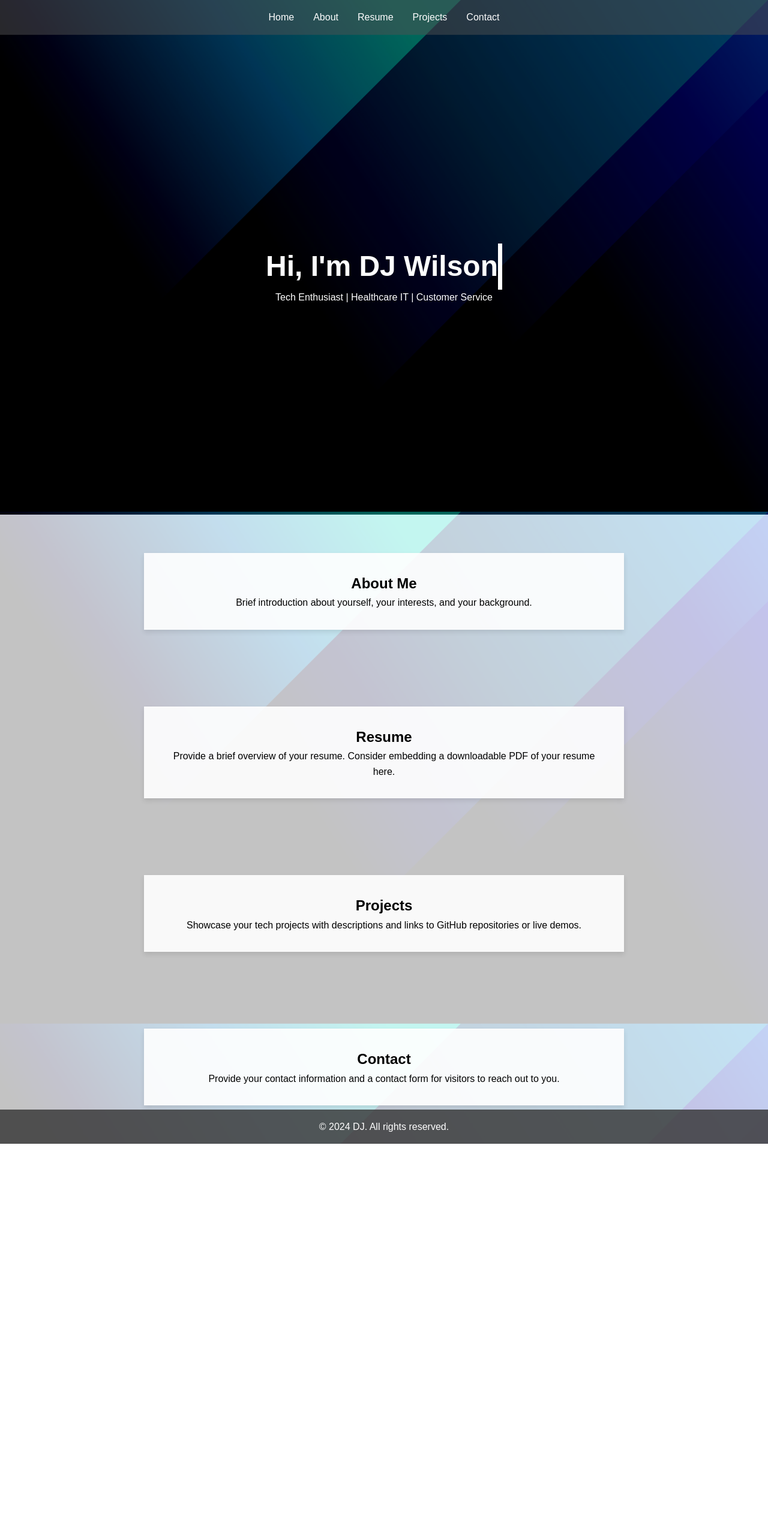
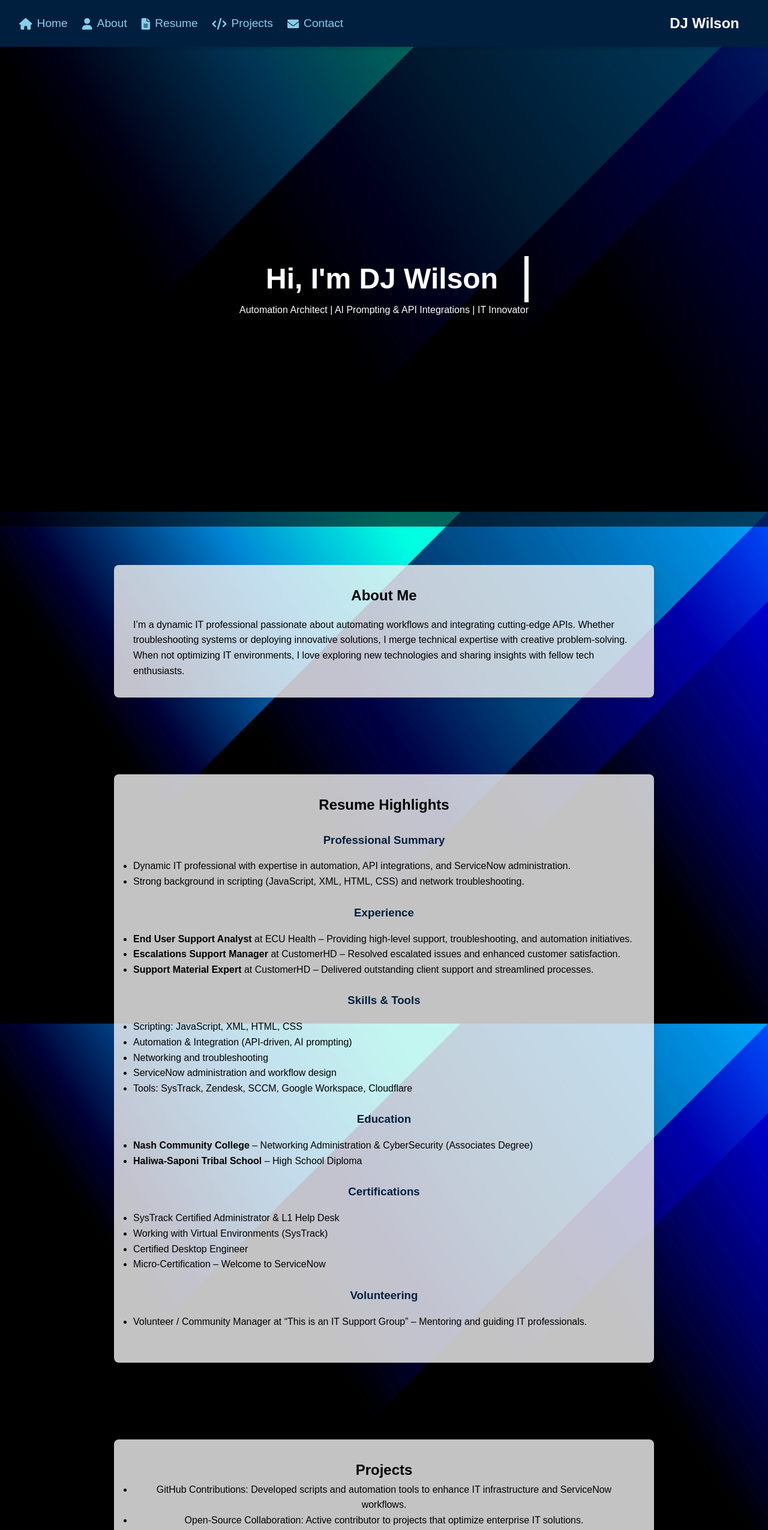
Before and after one commit to dcodeu/portfolio, a plain HTML site: page index.html in a window 1280 px wide. Shown: the top 2551 px of the page at 60% size. Before the commit the page ends 1907 px from the top, so only its background shows below. Drawn offline with Linux system fonts and the light colour scheme.

Commit message:
Added information

```diff
--- a/index.html
+++ b/index.html
@@ -1,64 +1,155 @@
 <!DOCTYPE html>
 <html lang="en">
 <head>
-    <meta charset="UTF-8">
-    <meta name="viewport" content="width=device-width, initial-scale=1.0">
+  <meta charset="UTF-8" />
+  <meta name="viewport" content="width=device-width, initial-scale=1.0"/>
   <title>DJ's Portfolio</title>
-    <link rel="stylesheet" href="styles.css">
-    <link rel="stylesheet" href="https://cdnjs.cloudflare.com/ajax/libs/font-awesome/6.0.0-beta3/css/all.min.css">
+
+  <!-- Link to External CSS -->
+  <link rel="stylesheet" href="styles.css" />
+
+  <!-- Font Awesome CDN -->
+  <link rel="stylesheet" href="https://cdnjs.cloudflare.com/ajax/libs/font-awesome/6.0.0-beta3/css/all.min.css" />
 </head>
 <body>
+  <!-- HEADER & NAV -->
   <header>
-        <nav>
+    <nav class="navbar">
+      <div class="nav-links">
         <ul>
-                <li><a href="#home">Home</a></li>
-                <li><a href="#about">About</a></li>
-                <li><a href="#resume">Resume</a></li>
-                <li><a href="#projects">Projects</a></li>
-                <li><a href="#contact">Contact</a></li>
+          <li><a href="#home"><i class="fas fa-home"></i> Home</a></li>
+          <li><a href="#about"><i class="fas fa-user"></i> About</a></li>
+          <li><a href="#resume"><i class="fas fa-file-alt"></i> Resume</a></li>
+          <li><a href="#projects"><i class="fas fa-code"></i> Projects</a></li>
+          <li><a href="#contact"><i class="fas fa-envelope"></i> Contact</a></li>
         </ul>
+      </div>
+      <div class="nav-name">DJ Wilson</div>
     </nav>
   </header>
 
-    <section id="home">
+  <!-- HOME SECTION -->
+  <section id="home" class="float">
     <div class="home-content">
+      <!-- Typing effect text (controlled by script.js) -->
       <h1 class="typing">Hi, I'm DJ Wilson</h1>
-            <p>Tech Enthusiast | Healthcare IT | Customer Service</p>
+      <p>Automation Architect | AI Prompting & API Integrations | IT Innovator</p>
     </div>
   </section>
 
-    <section id="about">
+  <!-- ABOUT SECTION -->
+  <section id="about" class="float">
     <div class="about-content">
       <h2>About Me</h2>
-            <p>Brief introduction about yourself, your interests, and your background.</p>
+      <p>
+        I’m a dynamic IT professional passionate about automating workflows and integrating cutting‐edge APIs.
+        Whether troubleshooting systems or deploying innovative solutions, I merge technical expertise
+        with creative problem-solving. When not optimizing IT environments, I love exploring new technologies
+        and sharing insights with fellow tech enthusiasts.
+      </p>
     </div>
   </section>
 
-    <section id="resume">
+  <!-- RESUME SECTION -->
+  <section id="resume" class="float">
     <div class="resume-content">
-            <h2>Resume</h2>
-            <p>Provide a brief overview of your resume. Consider embedding a downloadable PDF of your resume here.</p>
+      <h2>Resume Highlights</h2>
+      <div class="resume-section">
+        <h3>Professional Summary</h3>
+        <ul>
+          <li>Dynamic IT professional with expertise in automation, API integrations, and ServiceNow administration.</li>
+          <li>Strong background in scripting (JavaScript, XML, HTML, CSS) and network troubleshooting.</li>
+        </ul>
+      </div>
+      <div class="resume-section">
+        <h3>Experience</h3>
+        <ul>
+          <li><strong>End User Support Analyst</strong> at ECU Health – Providing high-level support, troubleshooting, and automation initiatives.</li>
+          <li><strong>Escalations Support Manager</strong> at CustomerHD – Resolved escalated issues and enhanced customer satisfaction.</li>
+          <li><strong>Support Material Expert</strong> at CustomerHD – Delivered outstanding client support and streamlined processes.</li>
+        </ul>
+      </div>
+      <div class="resume-section">
+        <h3>Skills & Tools</h3>
+        <ul>
+          <li>Scripting: JavaScript, XML, HTML, CSS</li>
+          <li>Automation & Integration (API-driven, AI prompting)</li>
+          <li>Networking and troubleshooting</li>
+          <li>ServiceNow administration and workflow design</li>
+          <li>Tools: SysTrack, Zendesk, SCCM, Google Workspace, Cloudflare</li>
+        </ul>
+      </div>
+      <div class="resume-section">
+        <h3>Education</h3>
+        <ul>
+          <li><strong>Nash Community College</strong> – Networking Administration & CyberSecurity (Associates Degree)</li>
+          <li><strong>Haliwa-Saponi Tribal School</strong> – High School Diploma</li>
+        </ul>
+      </div>
+      <div class="resume-section">
+        <h3>Certifications</h3>
+        <ul>
+          <li>SysTrack Certified Administrator &amp; L1 Help Desk</li>
+          <li>Working with Virtual Environments (SysTrack)</li>
+          <li>Certified Desktop Engineer</li>
+          <li>Micro-Certification – Welcome to ServiceNow</li>
+        </ul>
+      </div>
+      <div class="resume-section">
+        <h3>Volunteering</h3>
+        <ul>
+          <li>Volunteer / Community Manager at “This is an IT Support Group” – Mentoring and guiding IT professionals.</li>
+        </ul>
+      </div>
     </div>
   </section>
 
-    <section id="projects">
+  <!-- PROJECTS SECTION -->
+  <section id="projects" class="float">
     <div class="projects-content">
       <h2>Projects</h2>
-            <p>Showcase your tech projects with descriptions and links to GitHub repositories or live demos.</p>
+      <ul>
+        <li>GitHub Contributions: Developed scripts and automation tools to enhance IT infrastructure and ServiceNow workflows.</li>
+        <li>Open-Source Collaboration: Active contributor to projects that optimize enterprise IT solutions.</li>
+        <li>Explore my work on <a href="https://github.com/dcodeu" target="_blank">GitHub</a>.</li>
+      </ul>
     </div>
   </section>
 
-    <section id="contact">
+  <!-- CONTACT SECTION -->
+  <section id="contact" class="float">
     <div class="contact-content">
       <h2>Contact</h2>
-            <p>Provide your contact information and a contact form for visitors to reach out to you.</p>
+      <p>Want to connect or have questions? Reach out!</p>
+      <p>
+        <strong>Location:</strong> Hollister, NC 27844<br/>
+        <strong>Email:</strong> <a href="mailto:danielwilson2409@gmail.com">danielwilson2409@gmail.com</a><br/>
+        <strong>LinkedIn:</strong> <a href="https://www.linkedin.com/in/techdjw" target="_blank">linkedin.com/in/techdjw</a>
+      </p>
+      <form action="#" method="POST" class="contact-form">
+        <div>
+          <label for="name">Name</label>
+          <input type="text" id="name" name="name" required />
+        </div>
+        <div>
+          <label for="email">Email</label>
+          <input type="email" id="email" name="email" required />
+        </div>
+        <div>
+          <label for="message">Message</label>
+          <textarea id="message" name="message" rows="5" required></textarea>
+        </div>
+        <button type="submit">Send</button>
+      </form>
     </div>
   </section>
 
+  <!-- FOOTER -->
   <footer>
-        <p>&copy; 2024 DJ. All rights reserved.</p>
+    <p>&copy; 2024 DJ. All rights reserved. | References available upon request</p>
   </footer>
 
+  <!-- Link to External JS -->
   <script src="script.js"></script>
 </body>
 </html>
--- a/script.js
+++ b/script.js
@@ -1,9 +1,9 @@
 document.addEventListener('DOMContentLoaded', function() {
+    // Typing effect (runs once every 30 seconds)
     const typedTextSpan = document.querySelector('.typing');
-
     const textArray = ["Hi, I'm DJ Wilson"];
     const typingDelay = 200;
-    const newTextDelay = 2000; // Delay between current and next text
+    const cycleDelay = 30000; // 30 seconds delay between cycles
     let textArrayIndex = 0;
     let charIndex = 0;
 
@@ -13,7 +13,8 @@ document.addEventListener('DOMContentLoaded', function() {
         charIndex++;
         setTimeout(type, typingDelay);
       } else {
-            setTimeout(erase, newTextDelay);
+        // After typing, wait for 30 seconds then erase
+        setTimeout(erase, cycleDelay);
       }
     }
 
@@ -23,13 +24,32 @@ document.addEventListener('DOMContentLoaded', function() {
         charIndex--;
         setTimeout(erase, typingDelay);
       } else {
-            textArrayIndex++;
-            if (textArrayIndex >= textArray.length) textArrayIndex = 0;
+        textArrayIndex = (textArrayIndex + 1) % textArray.length;
+        // Start typing again after a short delay
         setTimeout(type, typingDelay + 1100);
       }
     }
 
-    document.addEventListener('DOMContentLoaded', function() { // On DOM Load initiate the effect
-        if (textArray.length) setTimeout(type, newTextDelay + 250);
+    // Start the typing effect if textArray is not empty
+    if (textArray.length) {
+      setTimeout(type, cycleDelay);
+    }
+
+    // Floating effect using IntersectionObserver for elements with class "float"
+    const floatElements = document.querySelectorAll('.float');
+    const observerOptions = {
+      threshold: 0.1
+    };
+    const observer = new IntersectionObserver((entries, observer) => {
+      entries.forEach(entry => {
+        if(entry.isIntersecting) {
+          entry.target.classList.add('visible');
+          observer.unobserve(entry.target);
+        }
+      });
+    }, observerOptions);
+
+    floatElements.forEach(el => {
+      observer.observe(el);
     });
   });
--- a/styles.css
+++ b/styles.css
@@ -1,107 +1,153 @@
+/* GLOBAL RESET & BASE FONTS */
 * {
     margin: 0;
     padding: 0;
     box-sizing: border-box;
     font-family: 'Arial', sans-serif;
-}
+  }
 
-body {
+  /* BODY & BACKGROUND */
+  body {
     line-height: 1.6;
-    position: relative;
     min-height: 100vh;
     background: url('/main-background.jpg') no-repeat center center fixed;
     background-size: cover;
     color: #fff;
-}
+  }
 
-header {
-    background: rgba(51, 51, 51, 0.8);
-    color: #fff;
-    padding: 1rem 0;
-}
-
-nav ul {
+  /* NAVIGATION */
+  .navbar {
+    display: flex;
+    justify-content: space-between;
+    align-items: center;
+    background-color: #001f3f; /* Navy Blue */
+    padding: 0.75rem 2rem;
+    box-shadow: 0 2px 8px rgba(0,0,0,0.2);
+  }
+  .nav-links ul {
     list-style: none;
     display: flex;
-    justify-content: center;
-}
+    gap: 1.5rem;
+  }
+  .nav-links ul li a {
+    color: #87ceeb; /* Sky Blue */
+    font-size: 1.2rem;
+    text-decoration: none;
+    display: flex;
+    align-items: center;
+    gap: 0.5rem;
+    transition: color 0.3s, transform 0.3s;
+  }
+  .nav-links ul li a:hover {
+    color: #ff69b4; /* Hot Pink */
+    transform: scale(1.1);
+  }
+  .nav-name {
+    font-size: 1.5rem;
+    font-weight: bold;
+    color: #fff;
+    padding: 0.5rem 1rem;
+  }
 
-nav ul li {
-    margin: 0 1rem;
-}
+  /* SECTIONS */
+  section {
+    padding: 4rem 2rem;
+    text-align: center;
+  }
 
-nav ul li a {
-    color: #fff;
-    text-decoration: none;
-    transition: color 0.3s;
-}
+  /* FLOAT-IN EFFECT */
+  .float {
+    opacity: 0;
+    transform: translateY(20px);
+    transition: opacity 1s ease-out, transform 1s ease-out;
+  }
+  .float.visible {
+    opacity: 1;
+    transform: translateY(0);
+  }
 
-nav ul li a:hover {
-    color: #ff6f61;
-}
-
-section {
-    padding: 4rem 0;
-    text-align: center;
-}
-
-#home {
+  /* HOME SECTION */
+  #home {
     height: 100vh;
     display: flex;
     justify-content: center;
     align-items: center;
-    flex-direction: column;
-    background: rgba(0, 0, 0, 0.6); /* Adding a dark overlay */
-}
-
-.typing {
+    background: rgba(0, 0, 0, 0.6); /* Dark overlay for readability */
+  }
+  .home-content .typing {
     font-size: 3rem;
     font-weight: bold;
-    border-right: .15em solid #fff;
+    border-right: 0.15em solid #fff;
     white-space: nowrap;
     overflow: hidden;
-    animation: typing 3s steps(30, end), blink-caret 10s step-end, change-text 0.1s 3s forwards;
-}
+  }
 
-@keyframes typing {
-    from { width: 0; }
-    to { width: 100%; }
-}
-
-@keyframes blink-caret {
-    0%, 100% { border-color: transparent; }
-    50% { border-color: #fff; }
-}
-
-@keyframes change-text {
-    to { content: "Hey, I'm DJ Wilson"; }
-}
-
-#about, #resume, #projects, #contact {
+  /* ABOUT, RESUME, PROJECTS, CONTACT CONTENT */
+  .about-content, .resume-content, .projects-content, .contact-content {
     background: rgba(244, 244, 244, 0.8);
     color: #000;
-}
-
-.about-content, .resume-content, .projects-content, .contact-content {
-    max-width: 800px;
+    max-width: 900px;
     margin: auto;
     padding: 2rem;
-    background: rgba(255, 255, 255, 0.9);
+    border-radius: 8px;
     box-shadow: 0 4px 8px rgba(0, 0, 0, 0.1);
-    animation: fadeIn 1.5s ease-in-out;
-}
+  }
+  .about-content p,
+  .resume-content p,
+  .projects-content p,
+  .contact-content p,
+  .resume-section ul {
+    margin-top: 1rem;
+    text-align: left;
+  }
 
-@keyframes fadeIn {
-    from { opacity: 0; transform: translateY(20px); }
-    to { opacity: 1; transform: translateY(0); }
-}
+  /* Resume Sections */
+  .resume-section {
+    margin: 1.5rem 0;
+  }
+  .resume-section h3 {
+    margin-bottom: 0.5rem;
+    color: #001f3f;
+  }
 
-footer {
-    background: rgba(51, 51, 51, 0.8);
+  /* CONTACT FORM */
+  .contact-form {
+    max-width: 500px;
+    margin: 2rem auto;
+    text-align: left;
+  }
+  .contact-form div {
+    margin-bottom: 1rem;
+  }
+  .contact-form label {
+    display: block;
+    margin-bottom: 0.25rem;
+  }
+  .contact-form input,
+  .contact-form textarea {
+    width: 100%;
+    padding: 0.5rem;
+    border: 1px solid #ccc;
+    border-radius: 4px;
+  }
+  .contact-form button {
+    background: #ff69b4;
+    color: #fff;
+    padding: 0.7rem 1.5rem;
+    border: none;
+    border-radius: 8px;
+    cursor: pointer;
+    transition: background 0.3s;
+  }
+  .contact-form button:hover {
+    background: #e85aa1;
+  }
+
+  /* FOOTER */
+  footer {
+    background: #001f3f;
     color: #fff;
     text-align: center;
     padding: 1rem 0;
-    position: absolute;
-    bottom: 0;
-    width: 100%;
-}
+    margin-top: 2rem;
+  }
```
Also changed, not shown: 1 other file. Lines whose indentation alone changed are shown as unchanged.
